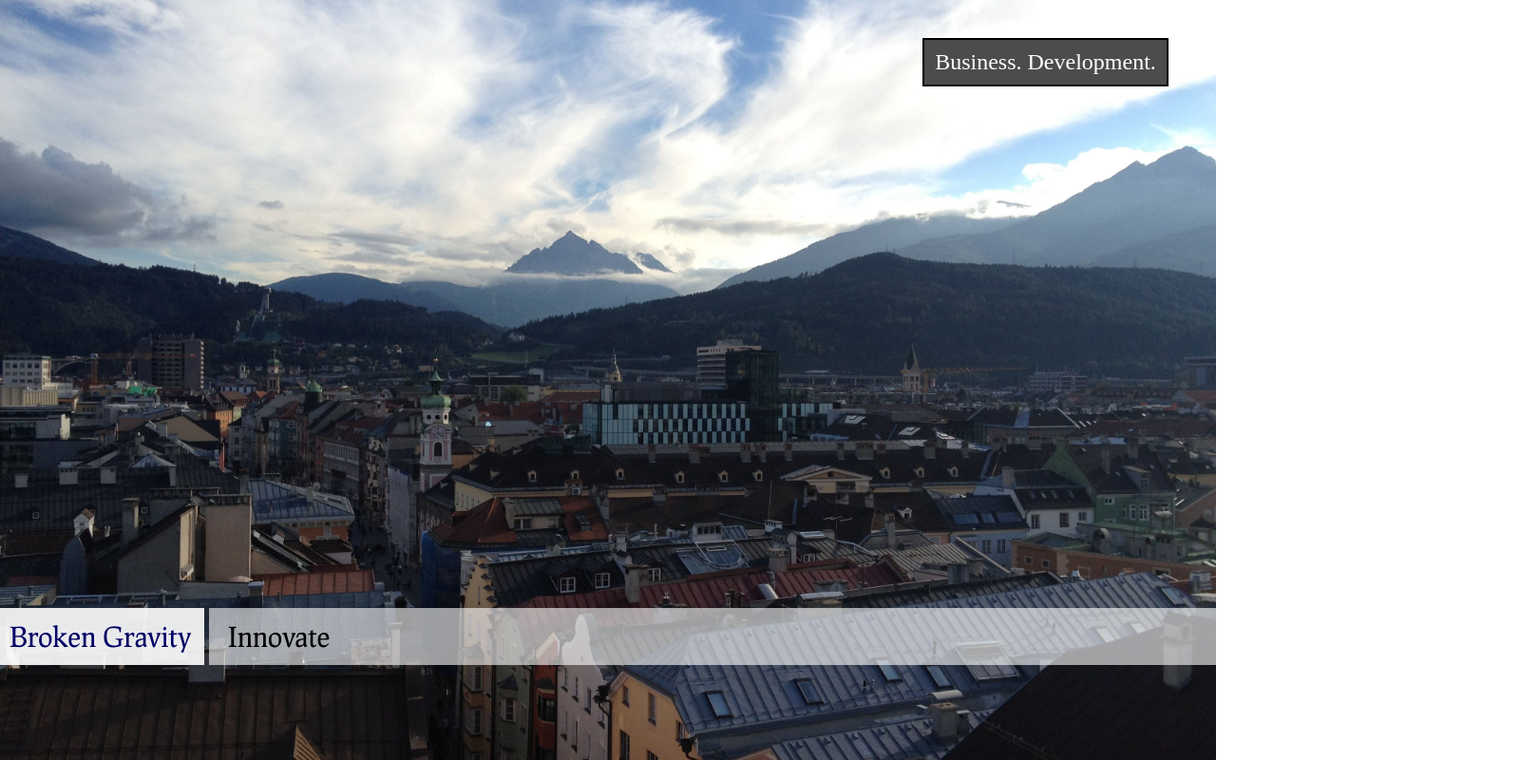
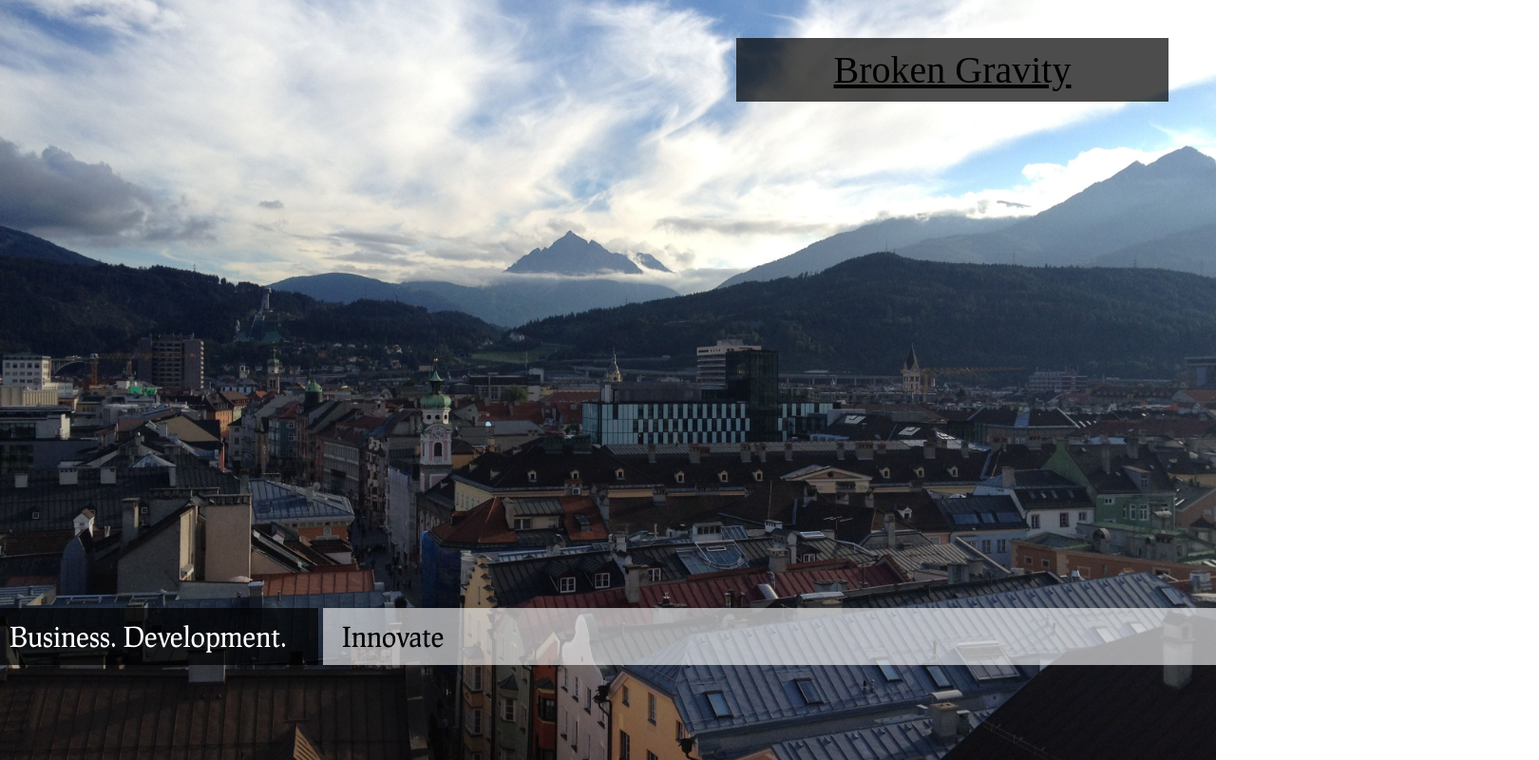
Before and after one commit to BrokenGravity/brokengravity.github.com, a plain HTML site: page index.html in a window 1280 px wide. Shown: the whole page at 95% size, 1620 px wide, since content can reach past the window. Drawn offline with nearby package versions, Linux system fonts and the light colour scheme; files whose address does not match are found by name.

Commit message:
brand at top

```diff
--- a/index.html
+++ b/index.html
@@ -6,11 +6,12 @@
 		<link rel="stylesheet" type="text/css" href="styles/style.css"
 	</head>
 	<body>
+		<div id="brand_bar">
+			<div class="brand"><a href="mailto:contact@brokengravity.com">Broken Gravity</a></div>
+		</div>
 		<div id="statement_bar">
 			<div class="statement">Business. Development.</div>
-		</div>
-		<div id="brand_bar">
-			<div class="brand"><a href="mailto:contact@brokengravity.com">Broken Gravity</a></div>
+
 			<ul id="slogan_bar">
 				<li class="slogan" style="display: block">Innovate</li>
 				<li class="slogan">Promote Growth</li>
--- a/styles/style.css
+++ b/styles/style.css
@@ -1,8 +1,10 @@
 html, body { margin: 0; padding: 0; }
+
 @font-face {
 	font-family: 'Prociono';
 	src: url("fonts/Prociono.otf") format("opentype");
 }
+
 body {
 	background: url(../images/Innsbruck-redux.jpg) no-repeat center center fixed;
 	-webkit-background-size: cover;
@@ -13,31 +15,36 @@ body {
 	overflow: hidden;
 }
 
-#statement_bar {
+#brand_bar {
 	position: absolute;
 	top: 40px;
 	right: 50px;
 
-	border: black 2px solid;
+	/* border: black 2px solid;	*/
 }
 
-.statement {
-	color: white;
-	font-size: 1.5em;
+.brand {
+	color: black;
+	font-size: 2.5em;
 	text-align: center;
 	padding: 10px;
 
-	width: 235px;
+	width: 435px;
 
 	background-color:rgba(0,0,0,0.7);
 }
 
-#brand_bar {
+.brand a {
+	color: black;
+	/*text-decoration: none;*/
+}
+
+#statement_bar {
 	position: absolute;
 	bottom: 100px;
 
 	width: 100%;
-	left: 220px;
+	left: 340px;
 
 	font-family: 'Prociono', Helvetica, Verdana, Sans-Serif;
 	font-size: 1.8em;
@@ -45,18 +52,18 @@ body {
 	line-height: 40px;
 
 }
-.brand {
+.statement {
 	float: left;
-	width: 195px;
-	margin-left: -220px;
+	width: 315px;
+	margin-left: -340px;
 	padding: 10px;
 
-	background-color: rgba(255,255,255,.9);
+/*	background-color: rgba(255,255,255,.9);*/
+  color: white;
+	background-color:rgba(0,0,0,0.7);
+
 }
-.brand a {
-	color: #000066;
-	text-decoration: none;
-}
+
 #slogan_bar {
 	color: #000000;
 	background-color: rgba(255,255,255,.6);
```
